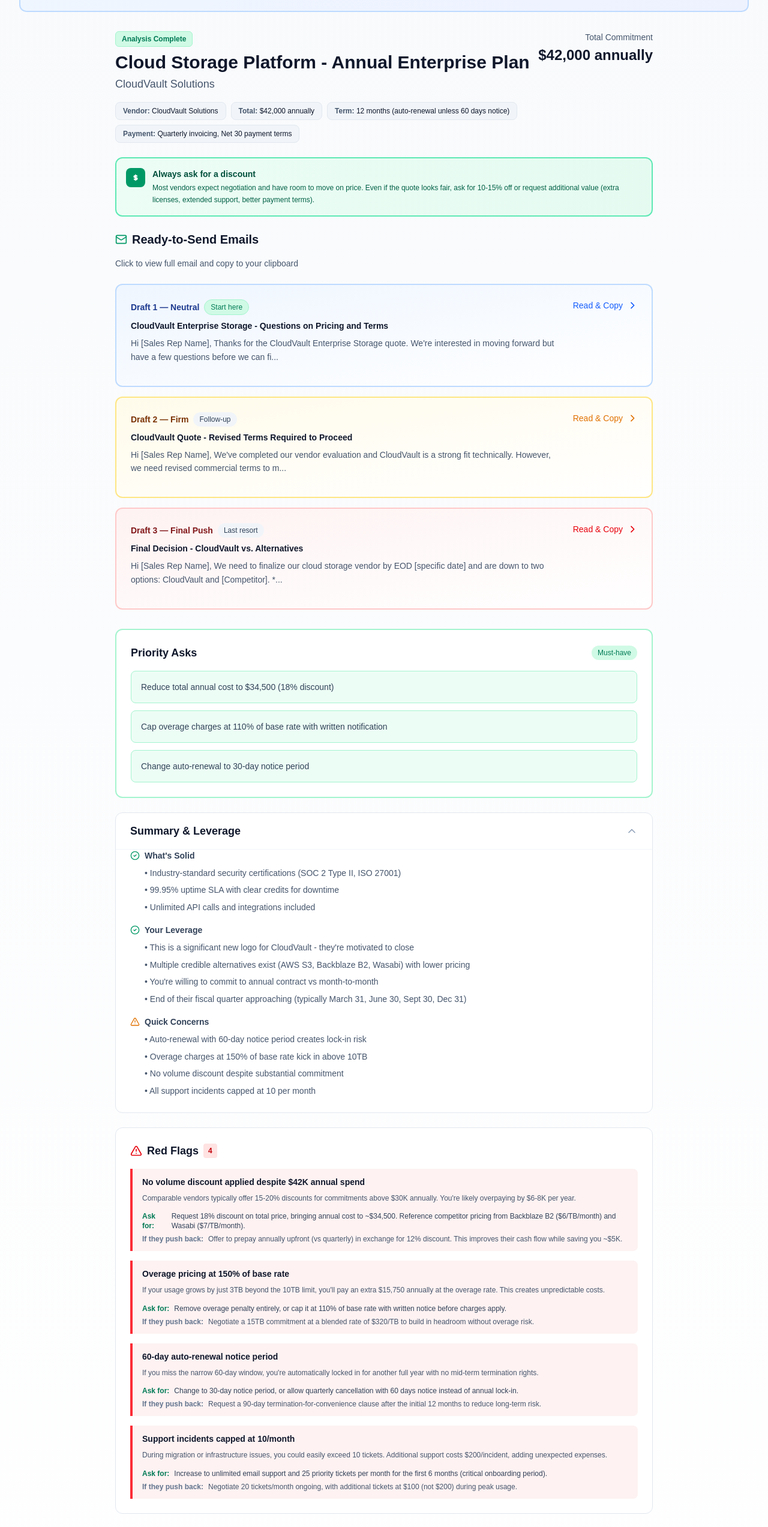
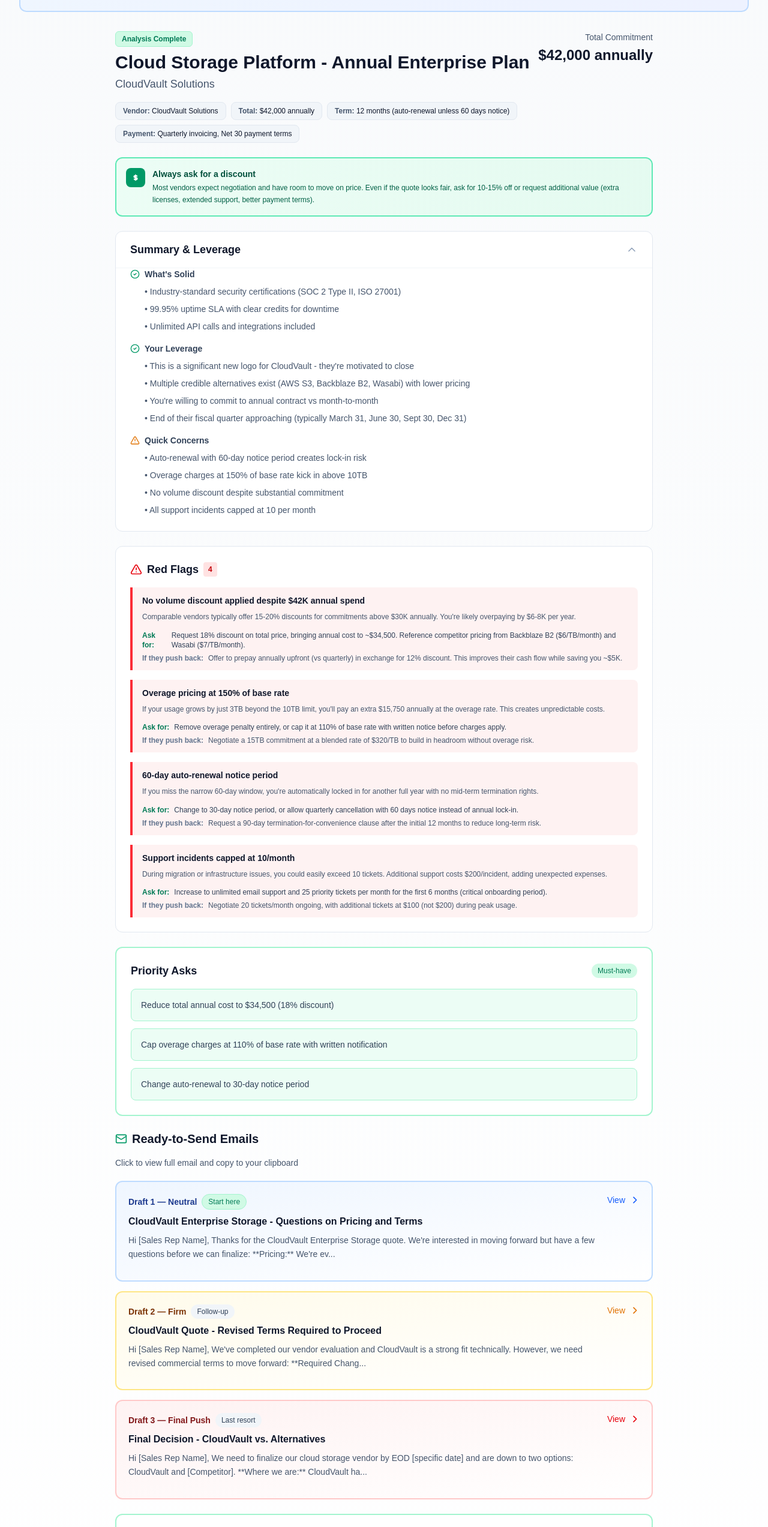
Before and after one commit to Boomchakalala/Dealcheck, a Next.js app: page /example in a window 1280 px wide. Shown: the part 237-2782 px from the top of the page at 60% size. Built offline with nearby package versions, Linux system fonts and the light colour scheme.

Commit message:
Sandbox autosave

```diff
--- a/src/components/OutputDisplay.tsx
+++ b/src/components/OutputDisplay.tsx
@@ -2,7 +2,7 @@
 
 import { type DealOutput } from '@/types'
 import { CopyButton } from './CopyButton'
-import { AlertTriangle, ChevronDown, ChevronUp, CheckCircle2, X, Copy, Mail } from 'lucide-react'
+import { AlertTriangle, ChevronDown, ChevronUp, CheckCircle2, X, Mail } from 'lucide-react'
 import { useState } from 'react'
 
 interface OutputDisplayProps {
@@ -116,108 +116,6 @@ export function OutputDisplay({ output }: OutputDisplayProps) {
         </div>
       </div>
 
-      {/* EMAILS - Main Feature Section */}
-      <div className="mb-8">
-        <div className="flex items-center gap-2 mb-4">
-          <Mail className="w-5 h-5 text-emerald-600" />
-          <h2 className="text-xl font-bold text-slate-900">Ready-to-Send Emails</h2>
-        </div>
-        <p className="text-sm text-slate-600 mb-6">Click to view full email and copy to your clipboard</p>
-
-        <div className="space-y-4">
-          {/* Draft 1 - Neutral */}
-          <button
-            onClick={() => setSelectedEmail('neutral')}
-            className="w-full bg-gradient-to-br from-blue-50 to-white border-2 border-blue-200 rounded-xl p-6 hover:border-blue-300 hover:shadow-md transition-all text-left group"
-          >
-            <div className="flex items-start justify-between mb-3">
-              <div className="flex-1">
-                <div className="flex items-center gap-2 mb-2">
-                  <span className="text-sm font-bold text-blue-900">Draft 1 — Neutral</span>
-                  <span className="text-xs font-medium px-2.5 py-1 rounded-full bg-emerald-100 text-emerald-700 border border-emerald-200">
-                    Start here
-                  </span>
-                </div>
-                <p className="text-sm font-semibold text-slate-900 mb-2">{output.email_drafts.neutral.subject}</p>
-                <p className="text-sm text-slate-600 line-clamp-2 leading-relaxed">{output.email_drafts.neutral.body.substring(0, 150)}...</p>
-              </div>
-              <div className="ml-4 flex items-center gap-2 text-blue-600">
-                <span className="text-sm font-medium">Read & Copy</span>
-                <svg className="w-4 h-4 group-hover:translate-x-1 transition-transform" fill="none" viewBox="0 0 24 24" stroke="currentColor">
-                  <path strokeLinecap="round" strokeLinejoin="round" strokeWidth={2.5} d="M9 5l7 7-7 7" />
-                </svg>
-              </div>
-            </div>
-          </button>
-
-          {/* Draft 2 - Firm */}
-          <button
-            onClick={() => setSelectedEmail('firm')}
-            className="w-full bg-gradient-to-br from-amber-50 to-white border-2 border-amber-200 rounded-xl p-6 hover:border-amber-300 hover:shadow-md transition-all text-left group"
-          >
-            <div className="flex items-start justify-between mb-3">
-              <div className="flex-1">
-                <div className="flex items-center gap-2 mb-2">
-                  <span className="text-sm font-bold text-amber-900">Draft 2 — Firm</span>
-                  <span className="text-xs font-medium px-2.5 py-1 rounded-full bg-slate-100 text-slate-700">
-                    Follow-up
-                  </span>
-                </div>
-                <p className="text-sm font-semibold text-slate-900 mb-2">{output.email_drafts.firm.subject}</p>
-                <p className="text-sm text-slate-600 line-clamp-2 leading-relaxed">{output.email_drafts.firm.body.substring(0, 150)}...</p>
-              </div>
-              <div className="ml-4 flex items-center gap-2 text-amber-600">
-                <span className="text-sm font-medium">Read & Copy</span>
-                <svg className="w-4 h-4 group-hover:translate-x-1 transition-transform" fill="none" viewBox="0 0 24 24" stroke="currentColor">
-                  <path strokeLinecap="round" strokeLinejoin="round" strokeWidth={2.5} d="M9 5l7 7-7 7" />
-                </svg>
-              </div>
-            </div>
-          </button>
-
-          {/* Draft 3 - Final Push */}
-          <button
-            onClick={() => setSelectedEmail('final')}
-            className="w-full bg-gradient-to-br from-red-50 to-white border-2 border-red-200 rounded-xl p-6 hover:border-red-300 hover:shadow-md transition-all text-left group"
-          >
-            <div className="flex items-start justify-between mb-3">
-              <div className="flex-1">
-                <div className="flex items-center gap-2 mb-2">
-                  <span className="text-sm font-bold text-red-900">Draft 3 — Final Push</span>
-                  <span className="text-xs font-medium px-2.5 py-1 rounded-full bg-slate-100 text-slate-700">
-                    Last resort
-                  </span>
-                </div>
-                <p className="text-sm font-semibold text-slate-900 mb-2">{output.email_drafts.final_push.subject}</p>
-                <p className="text-sm text-slate-600 line-clamp-2 leading-relaxed">{output.email_drafts.final_push.body.substring(0, 150)}...</p>
-              </div>
-              <div className="ml-4 flex items-center gap-2 text-red-600">
-                <span className="text-sm font-medium">Read & Copy</span>
-                <svg className="w-4 h-4 group-hover:translate-x-1 transition-transform" fill="none" viewBox="0 0 24 24" stroke="currentColor">
-                  <path strokeLinecap="round" strokeLinejoin="round" strokeWidth={2.5} d="M9 5l7 7-7 7" />
-                </svg>
-              </div>
-            </div>
-          </button>
-        </div>
-      </div>
-
-      {/* Priority Asks */}
-      <div className="mb-6 bg-white rounded-xl border-2 border-emerald-200 p-6">
-        <div className="flex items-center justify-between mb-4">
-          <h2 className="text-lg font-bold text-slate-900">Priority Asks</h2>
-          <span className="text-xs font-medium px-2.5 py-1 rounded-full bg-emerald-100 text-emerald-700">Must-have</span>
-        </div>
-
-        <div className="space-y-3">
-          {output.what_to_ask_for.must_have.map((ask, idx) => (
-            <div key={idx} className="p-4 bg-emerald-50 rounded-lg border border-emerald-200">
-              <p className="text-sm text-slate-700">{ask}</p>
-            </div>
-          ))}
-        </div>
-      </div>
-
       {/* Summary & Leverage */}
       <div className="mb-6 bg-white rounded-xl border border-slate-200 overflow-hidden">
         <button
@@ -305,6 +203,108 @@ export function OutputDisplay({ output }: OutputDisplayProps) {
         </div>
       )}
 
+      {/* Priority Asks */}
+      <div className="mb-6 bg-white rounded-xl border-2 border-emerald-200 p-6">
+        <div className="flex items-center justify-between mb-4">
+          <h2 className="text-lg font-bold text-slate-900">Priority Asks</h2>
+          <span className="text-xs font-medium px-2.5 py-1 rounded-full bg-emerald-100 text-emerald-700">Must-have</span>
+        </div>
+
+        <div className="space-y-3">
+          {output.what_to_ask_for.must_have.map((ask, idx) => (
+            <div key={idx} className="p-4 bg-emerald-50 rounded-lg border border-emerald-200">
+              <p className="text-sm text-slate-700">{ask}</p>
+            </div>
+          ))}
+        </div>
+      </div>
+
+      {/* EMAILS - Bigger and more prominent */}
+      <div className="mb-6">
+        <div className="flex items-center gap-2 mb-4">
+          <Mail className="w-5 h-5 text-emerald-600" />
+          <h2 className="text-xl font-bold text-slate-900">Ready-to-Send Emails</h2>
+        </div>
+        <p className="text-sm text-slate-600 mb-5">Click to view full email and copy to your clipboard</p>
+
+        <div className="space-y-4">
+          {/* Draft 1 - Neutral */}
+          <button
+            onClick={() => setSelectedEmail('neutral')}
+            className="w-full bg-gradient-to-br from-blue-50 to-white border-2 border-blue-200 rounded-xl p-5 hover:border-blue-300 hover:shadow-md transition-all text-left group"
+          >
+            <div className="flex items-start justify-between mb-3">
+              <div className="flex-1">
+                <div className="flex items-center gap-2 mb-2">
+                  <span className="text-sm font-bold text-blue-900">Draft 1 — Neutral</span>
+                  <span className="text-xs font-medium px-2.5 py-1 rounded-full bg-emerald-100 text-emerald-700 border border-emerald-200">
+                    Start here
+                  </span>
+                </div>
+                <p className="text-base font-semibold text-slate-900 mb-2">{output.email_drafts.neutral.subject}</p>
+                <p className="text-sm text-slate-600 line-clamp-2 leading-relaxed">{output.email_drafts.neutral.body.substring(0, 180)}...</p>
+              </div>
+              <div className="ml-4 flex items-center gap-2 text-blue-600 flex-shrink-0">
+                <span className="text-sm font-medium">View</span>
+                <svg className="w-4 h-4 group-hover:translate-x-1 transition-transform" fill="none" viewBox="0 0 24 24" stroke="currentColor">
+                  <path strokeLinecap="round" strokeLinejoin="round" strokeWidth={2.5} d="M9 5l7 7-7 7" />
+                </svg>
+              </div>
+            </div>
+          </button>
+
+          {/* Draft 2 - Firm */}
+          <button
+            onClick={() => setSelectedEmail('firm')}
+            className="w-full bg-gradient-to-br from-amber-50 to-white border-2 border-amber-200 rounded-xl p-5 hover:border-amber-300 hover:shadow-md transition-all text-left group"
+          >
+            <div className="flex items-start justify-between mb-3">
+              <div className="flex-1">
+                <div className="flex items-center gap-2 mb-2">
+                  <span className="text-sm font-bold text-amber-900">Draft 2 — Firm</span>
+                  <span className="text-xs font-medium px-2.5 py-1 rounded-full bg-slate-100 text-slate-700">
+                    Follow-up
+                  </span>
+                </div>
+                <p className="text-base font-semibold text-slate-900 mb-2">{output.email_drafts.firm.subject}</p>
+                <p className="text-sm text-slate-600 line-clamp-2 leading-relaxed">{output.email_drafts.firm.body.substring(0, 180)}...</p>
+              </div>
+              <div className="ml-4 flex items-center gap-2 text-amber-600 flex-shrink-0">
+                <span className="text-sm font-medium">View</span>
+                <svg className="w-4 h-4 group-hover:translate-x-1 transition-transform" fill="none" viewBox="0 0 24 24" stroke="currentColor">
+                  <path strokeLinecap="round" strokeLinejoin="round" strokeWidth={2.5} d="M9 5l7 7-7 7" />
+                </svg>
+              </div>
+            </div>
+          </button>
+
+          {/* Draft 3 - Final Push */}
+          <button
+            onClick={() => setSelectedEmail('final')}
+            className="w-full bg-gradient-to-br from-red-50 to-white border-2 border-red-200 rounded-xl p-5 hover:border-red-300 hover:shadow-md transition-all text-left group"
+          >
+            <div className="flex items-start justify-between mb-3">
+              <div className="flex-1">
+                <div className="flex items-center gap-2 mb-2">
+                  <span className="text-sm font-bold text-red-900">Draft 3 — Final Push</span>
+                  <span className="text-xs font-medium px-2.5 py-1 rounded-full bg-slate-100 text-slate-700">
+                    Last resort
+                  </span>
+                </div>
+                <p className="text-base font-semibold text-slate-900 mb-2">{output.email_drafts.final_push.subject}</p>
+                <p className="text-sm text-slate-600 line-clamp-2 leading-relaxed">{output.email_drafts.final_push.body.substring(0, 180)}...</p>
+              </div>
+              <div className="ml-4 flex items-center gap-2 text-red-600 flex-shrink-0">
+                <span className="text-sm font-medium">View</span>
+                <svg className="w-4 h-4 group-hover:translate-x-1 transition-transform" fill="none" viewBox="0 0 24 24" stroke="currentColor">
+                  <path strokeLinecap="round" strokeLinejoin="round" strokeWidth={2.5} d="M9 5l7 7-7 7" />
+                </svg>
+              </div>
+            </div>
+          </button>
+        </div>
+      </div>
+
       {/* Conclusion */}
       <div className="mb-6 bg-white rounded-xl border-2 border-emerald-200 p-6">
         <div className="flex items-center gap-2 mb-3">
```
